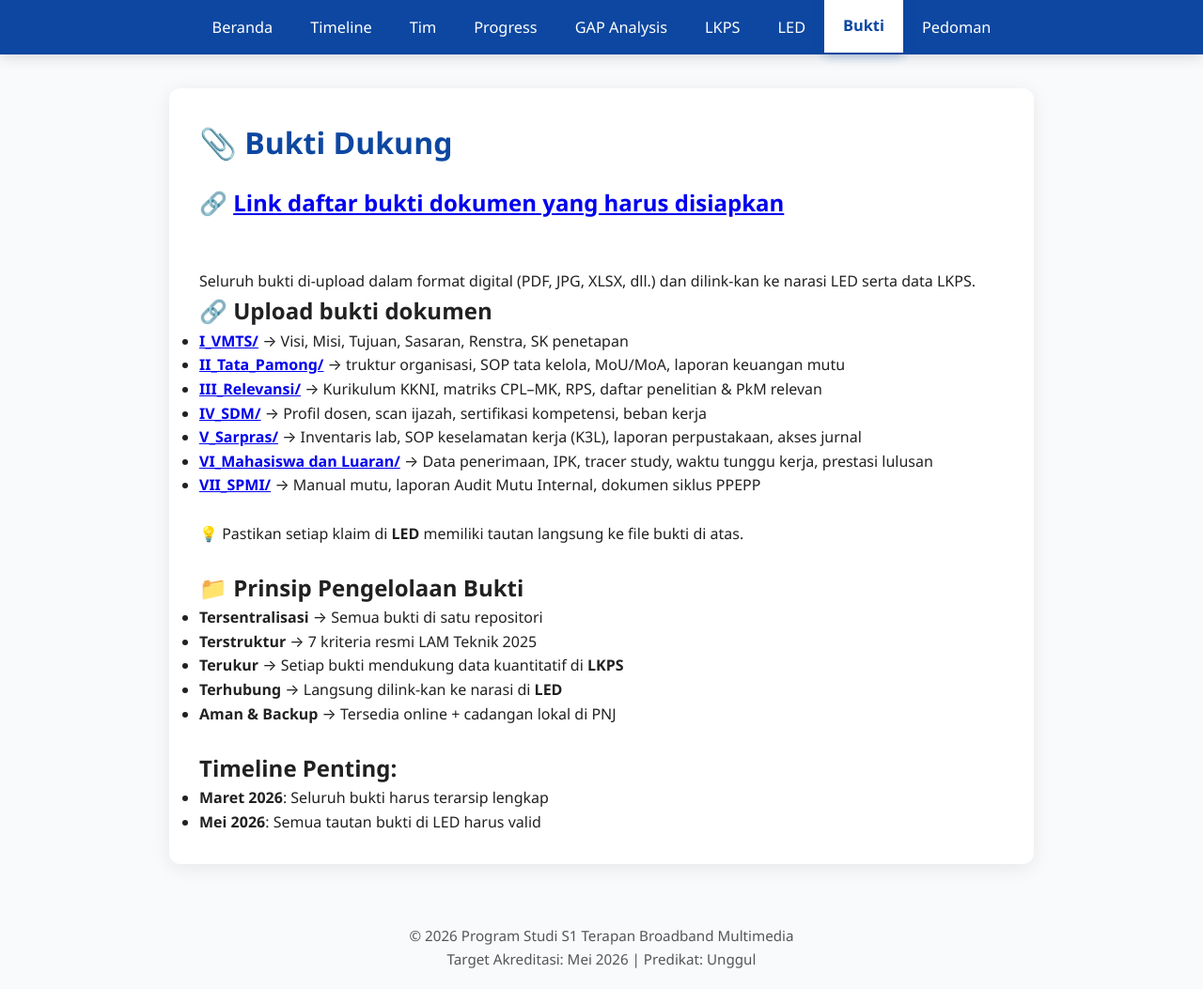
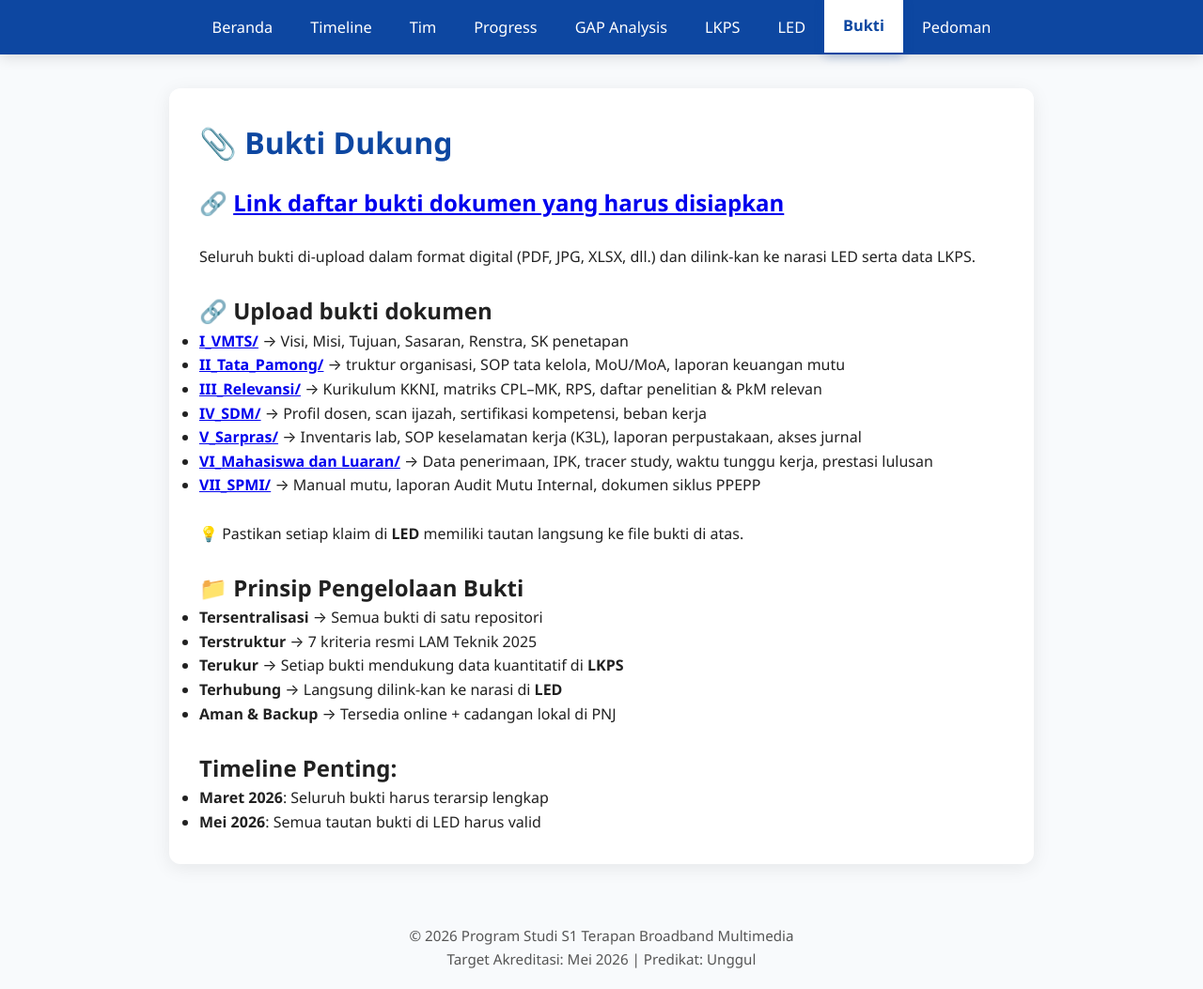
Before and after one commit to portal-psbm/aksibm-26, a Jekyll site: the page built from bukti.md, in a window 1280 px wide and 1053 px high. Shown: the whole window at 94% size. Built offline with Jekyll 4.4.1, drawn with Linux system fonts in a browser that asks for light colours.

Commit message:
update bukti

```diff
--- a/bukti.md
+++ b/bukti.md
@@ -7,9 +7,9 @@ permalink: /bukti/
 # 📎 Bukti Dukung
 
 ## 🔗 [Link daftar bukti dokumen yang harus disiapkan](https://docs.google.com/spreadsheets/d/1l-hyJQPxnpv7jt6_iZ_Z3lGY048A-OM2TIcFMfrojdM/edit?usp=sharing)
-<br><br>
+<br>
 
-> Seluruh bukti di-upload dalam format digital (PDF, JPG, XLSX, dll.) dan dilink-kan ke narasi LED serta data LKPS. <br>
+> Seluruh bukti di-upload dalam format digital (PDF, JPG, XLSX, dll.) dan dilink-kan ke narasi LED serta data LKPS. <br><br>
 
 ## 🔗 Upload bukti dokumen
 
```
